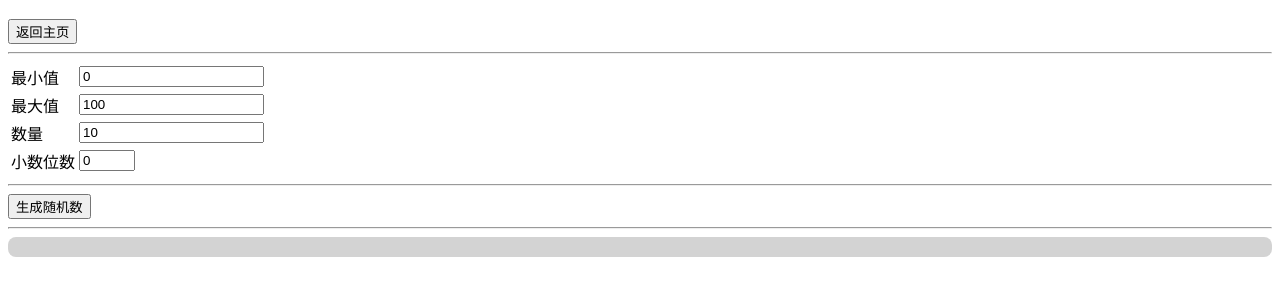
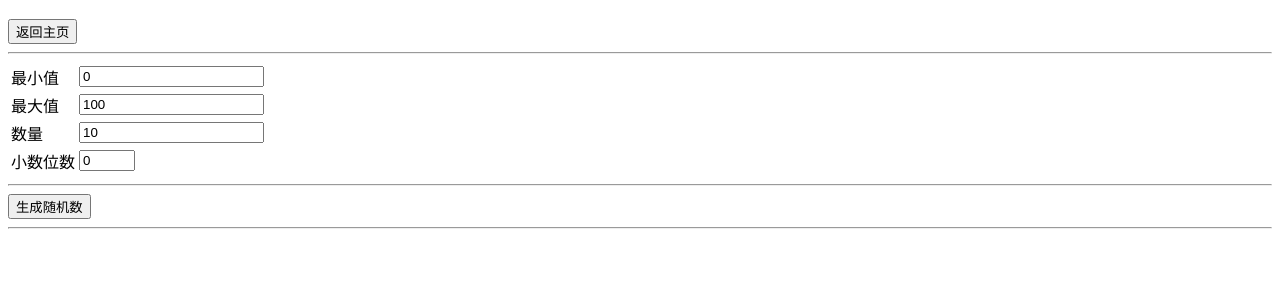
Before and after one commit to bigtools2024/bigtools2024.github.io, a plain HTML site: page maths-random.html in a window 1280 px wide. Shown: the part 70-366 px from the top of the page. Drawn offline with Linux system fonts and the light colour scheme.

Commit message:
Update maths-random.html

```diff
--- a/maths-random.html
+++ b/maths-random.html
@@ -59,6 +59,6 @@
         <hr>
         <button onclick='generateRandomNumbers();'>生成随机数</button>
         <hr>
-        <div id='results' style='background-color:#D3D3D3;border-radius:8px;padding:10px;'></div>
+        <div id='results'></div>
     </body>
 </html>
```
